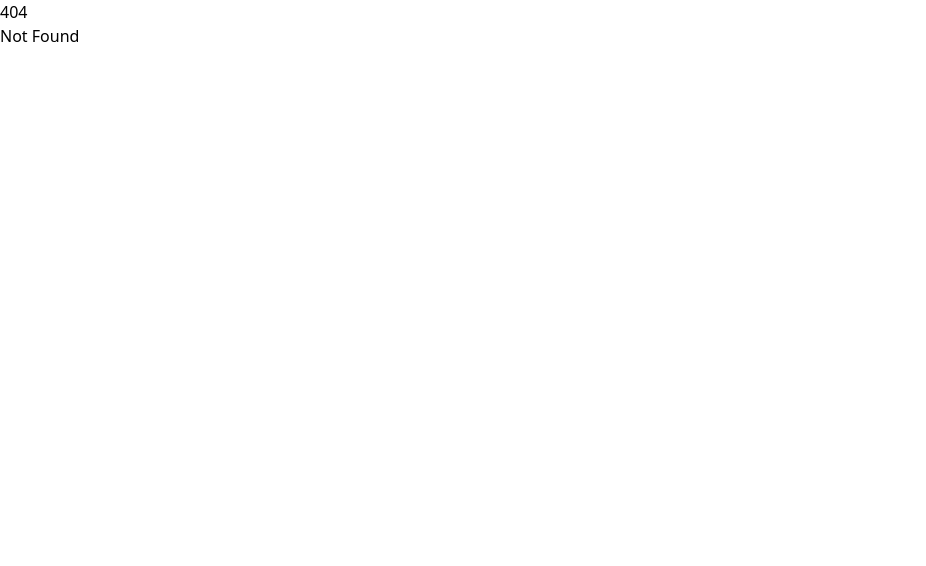
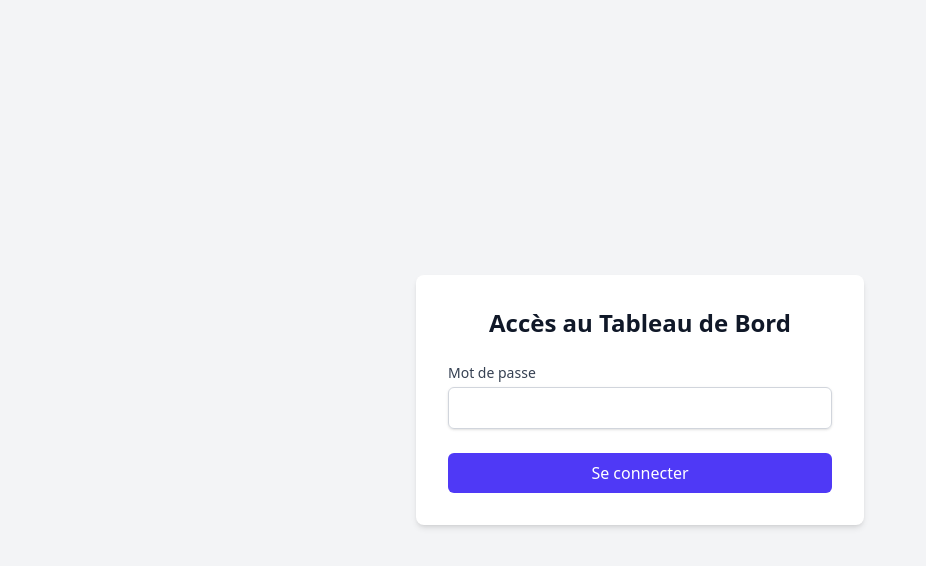
Before and after one commit to miroune/mon-app-webhook, a SvelteKit app: page /login in a window 1280 px wide. Before the commit this address had no page. Shown: the top 566 px of the page, without its empty margins (0-926 px from the left). Built offline with nearby package versions, Linux system fonts and the light colour scheme.

Commit message:
FEAT: Ajout de l authentification

```diff
--- /dev/null
+++ b/src/hooks.server.ts
@@ -0,0 +1,19 @@
+// src/hooks.server.ts
+import { redirect } from '@sveltejs/kit';
+import type { Handle } from '@sveltejs/kit';
+
+export const handle: Handle = async ({ event, resolve }) => {
+  const session = event.cookies.get('session');
+  const pathname = event.url.pathname;
+
+  // Si l'utilisateur essaie d'aller sur une page protégée (ici, /commandes)
+  // SANS avoir le bon cookie...
+  if (pathname.startsWith('/commandes') && session !== 'loggedin') {
+    // ...on le renvoie de force vers la page de connexion.
+    throw redirect(303, '/login');
+  }
+
+  // Pour toutes les autres requêtes, on laisse faire.
+  const response = await resolve(event);
+  return response;
+};
--- a/src/routes/commandes/+page.server.ts
+++ b/src/routes/commandes/+page.server.ts
@@ -1,6 +1,6 @@
 // src/routes/commandes/+page.server.ts
 import { supabase } from '$lib/server/supabase';
-import { error, fail } from '@sveltejs/kit';
+import { error, fail, redirect } from '@sveltejs/kit';
 import type { PageServerLoad, Actions } from './$types';
 
 // La fonction `load` ne change pas. Elle charge toujours les données.
@@ -52,5 +52,13 @@ export const actions: Actions = {
     // Pas besoin de retourner de valeur ici. SvelteKit va automatiquement
     // recharger les données via la fonction `load` et mettre à jour la page.
     return { success: true };
+  },
+
+  // NOUVELLE ACTION "LOGOUT"
+  logout: async ({ cookies }) => {
+    // On supprime le cookie
+    cookies.delete('session', { path: '/' });
+    // Et on redirige vers la page de connexion
+    throw redirect(303, '/login');
   }
 };
--- a/src/routes/commandes/+page.svelte
+++ b/src/routes/commandes/+page.svelte
@@ -4,9 +4,26 @@
 </script>
 
 <main class="max-w-4xl mx-auto p-4 sm:p-6 lg:p-8">
-  <h1 class="text-3xl font-bold text-gray-900 mb-8">
-    Tableau de Bord des Commandes
-  </h1>
+  <!-- Ce div utilise Flexbox pour aligner ses enfants -->
+  <div class="flex justify-between items-center mb-8">
+
+    <!-- Le titre reste le même, mais sans la marge du bas (mb-8) car le div parent s'en occupe -->
+    <h1 class="text-3xl font-bold text-gray-900">
+      Tableau de Bord des Commandes
+    </h1>
+
+    <!-- Voici le nouveau formulaire pour la déconnexion -->
+    <form action="?/logout" method="POST">
+      <button
+        type="submit"
+        class="px-4 py-2 text-sm font-medium text-white bg-red-600 rounded-md hover:bg-red-700 focus:outline-none focus:ring-2 focus:ring-offset-2 focus:ring-red-500"
+        disabled={!!$navigating}
+      >
+        Déconnexion
+      </button>
+    </form>
+
+  </div>
 
   {#if data.commandes && data.commandes.length > 0}
     <div class="space-y-6">
--- /dev/null
+++ b/src/routes/login/+page.server.ts
@@ -0,0 +1,29 @@
+// src/routes/login/+page.server.ts
+import { fail, redirect } from '@sveltejs/kit';
+import { env } from '$env/dynamic/private';
+import type { Actions } from './$types';
+
+export const actions: Actions = {
+  default: async ({ cookies, request }) => {
+    const data = await request.formData();
+    const password = data.get('password');
+
+    // On compare le mot de passe fourni avec celui dans nos variables d'environnement
+    if (password !== env.DASHBOARD_PASSWORD) {
+      // Si c'est faux, on renvoie une erreur
+      return fail(401, { message: 'Mot de passe incorrect.' });
+    }
+
+    // Si c'est bon, on crée un cookie sécurisé
+    cookies.set('session', 'loggedin', {
+      path: '/', // Le cookie est valide pour tout le site
+      httpOnly: true, // Le cookie n'est pas accessible en JavaScript côté client (sécurité XSS)
+      sameSite: 'strict', // Le cookie n'est envoyé que pour les requêtes provenant du même site
+      secure: process.env.NODE_ENV === 'production', // Le cookie n'est envoyé que sur HTTPS en production
+      maxAge: 60 * 60 * 24 * 7 // Durée de vie du cookie : 1 semaine
+    });
+
+    // Et on redirige l'utilisateur vers le tableau de bord
+    throw redirect(303, '/commandes');
+  }
+};
--- /dev/null
+++ b/src/routes/login/+page.svelte
@@ -0,0 +1,39 @@
+<script lang="ts">
+  import type { ActionData } from './$types';
+  export let form: ActionData;
+</script>
+
+<main class="flex items-center justify-center min-h-screen bg-gray-100">
+  <div class="w-full max-w-md p-8 space-y-6 bg-white rounded-lg shadow-md">
+    <h1 class="text-2xl font-bold text-center text-gray-900">
+      Accès au Tableau de Bord
+    </h1>
+
+    <form method="POST" class="space-y-6">
+      <div>
+        <label for="password" class="block text-sm font-medium text-gray-700">Mot de passe</label>
+        <input
+          id="password"
+          name="password"
+          type="password"
+          required
+          class="w-full px-3 py-2 mt-1 border border-gray-300 rounded-md shadow-sm focus:outline-none focus:ring-indigo-500 focus:border-indigo-500"
+        />
+      </div>
+
+      <!-- Affiche le message d'erreur si le mot de passe est incorrect -->
+      {#if form?.message}
+        <p class="text-sm text-red-600">{form.message}</p>
+      {/if}
+
+      <div>
+        <button
+          type="submit"
+          class="w-full px-4 py-2 font-medium text-white bg-indigo-600 rounded-md hover:bg-indigo-700 focus:outline-none focus:ring-2 focus:ring-offset-2 focus:ring-indigo-500"
+        >
+          Se connecter
+        </button>
+      </div>
+    </form>
+  </div>
+</main>
```
